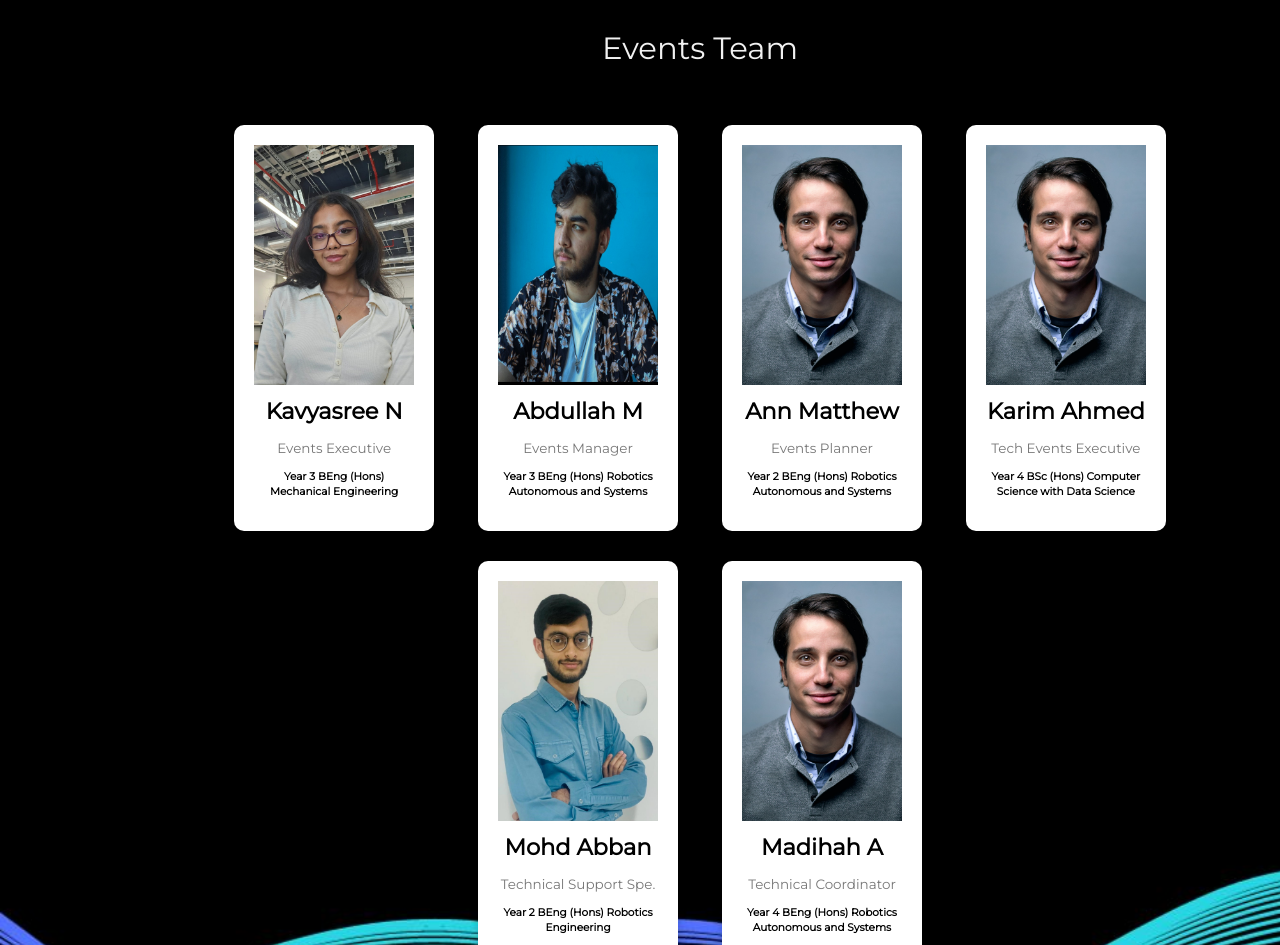
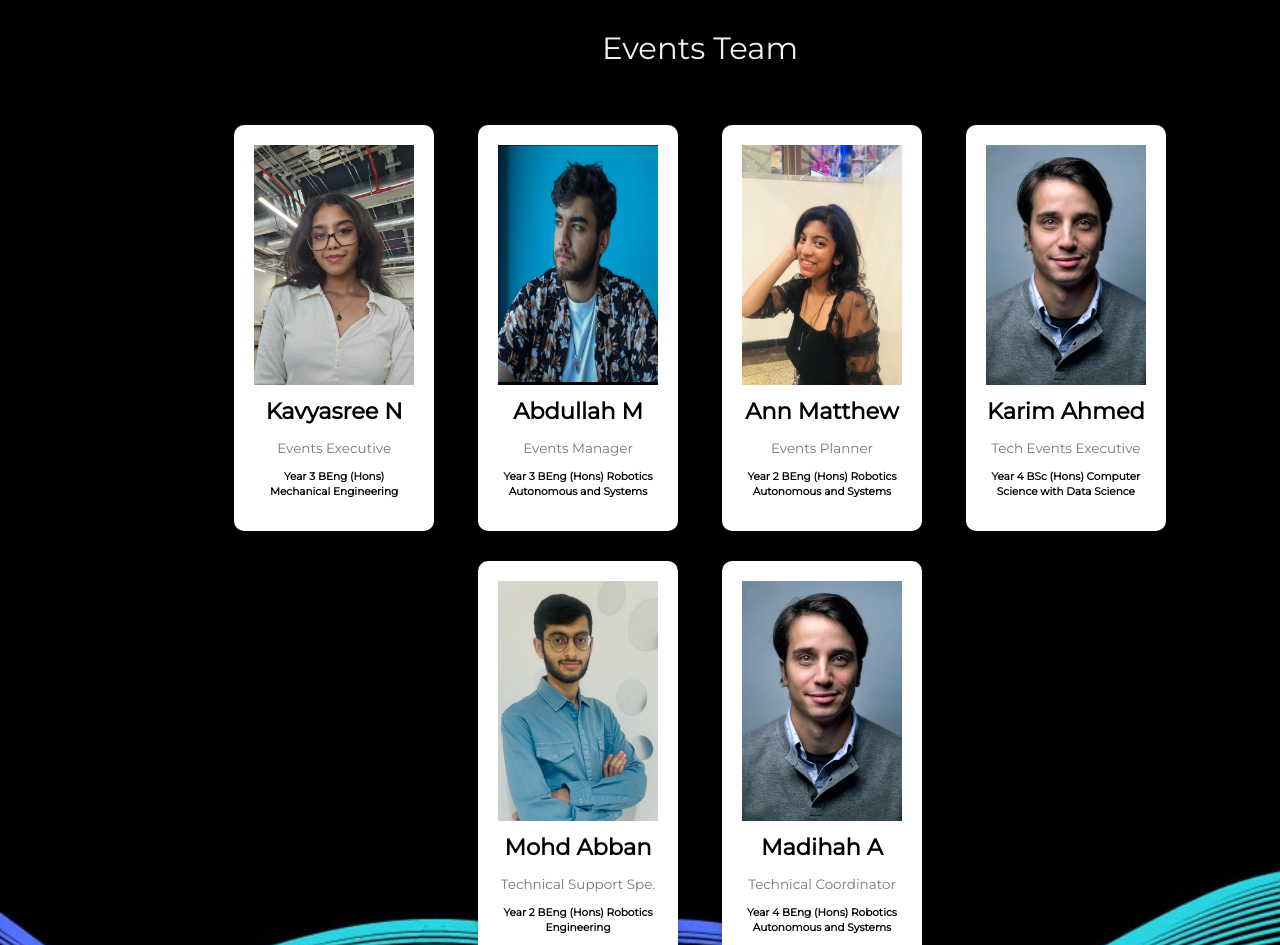
Before and after one commit to E4L-HWUD/e4l-hwud.github.io, a plain HTML site: page ourteam.html in a window 1280 px wide. Shown: the part 1790-2735 px from the top of the page. Drawn offline with nearby package versions, Linux system fonts and the light colour scheme.

Commit message:
Updated our team page

```diff
--- a/ourteam.html
+++ b/ourteam.html
@@ -142,7 +142,7 @@
         <p>Year 3 BEng (Hons) Robotics Autonomous and Systems</p>
     </div>
     <div class="team-member1">
-        <img src="images/randomimage.jpg" alt="Team Member 2">
+        <img src="Team members/ann1 (1).jpg" alt="Team Member 2">
         <h2>Ann Matthew</h2>
         <h3>Events Planner </h3>
         <p>Year 2 BEng (Hons) Robotics Autonomous and Systems</p>
```
